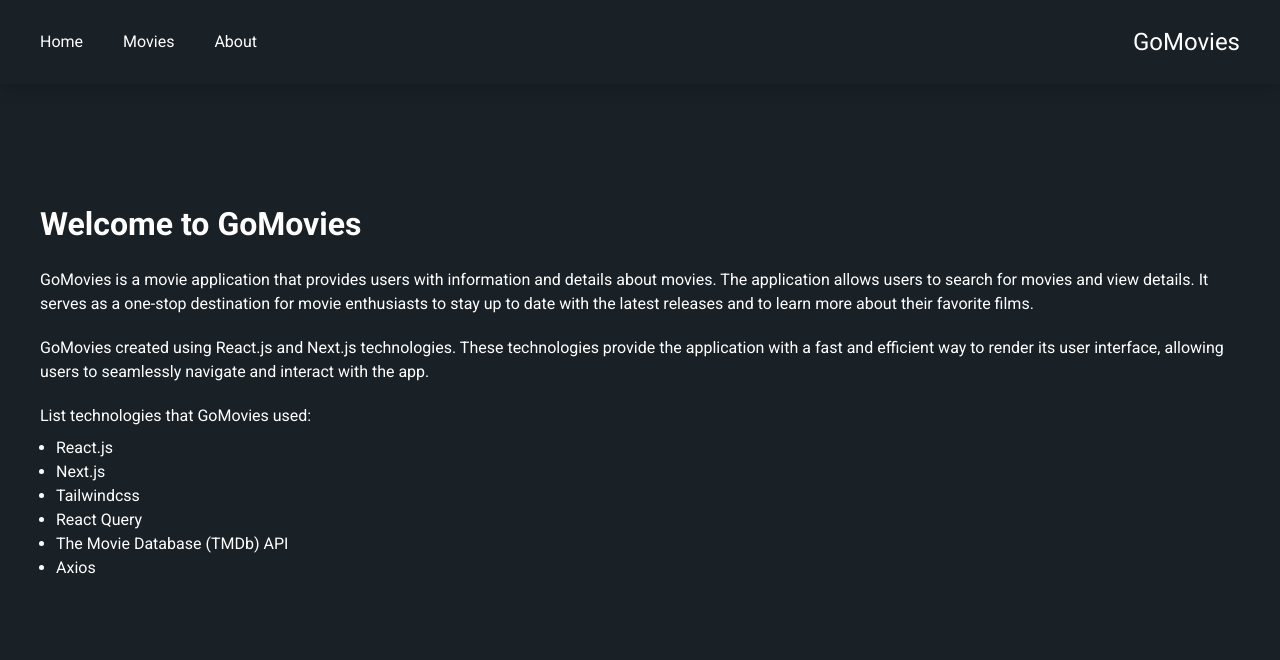
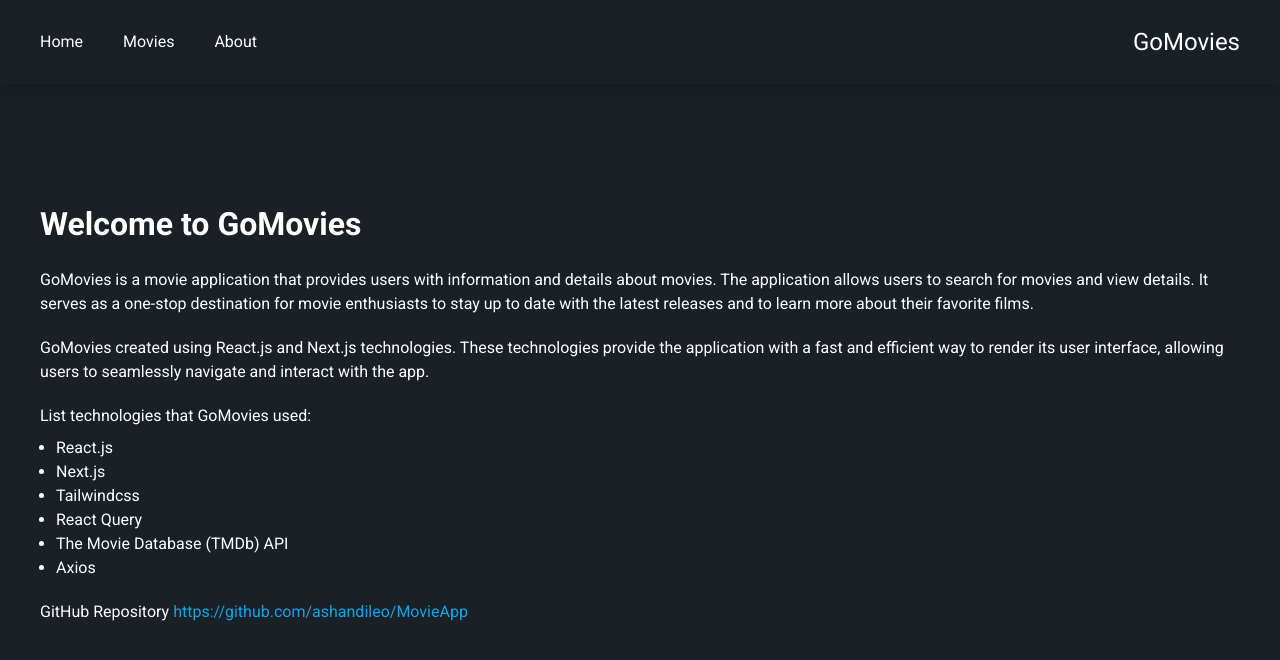
Before and after one commit to ashandileo/MovieApp, a Next.js app: page /about in a window 1280 px wide. Shown: the top 660 px of the page. Built offline with nearby package versions, Linux system fonts and the light colour scheme.

Commit message:
update about page

```diff
--- a/pages/about/index.tsx
+++ b/pages/about/index.tsx
@@ -36,6 +36,17 @@
           <li>The Movie Database (TMDb) API</li>
           <li>Axios</li>
         </ul>
+
+        <p className="mt-[20px]">
+          GitHub Repository{" "}
+          <a
+            className="text-sky-500"
+            href="https://github.com/ashandileo/MovieApp"
+            target="__blank"
+          >
+            https://github.com/ashandileo/MovieApp
+          </a>
+        </p>
       </div>
     </AnimatePage>
   );
```
